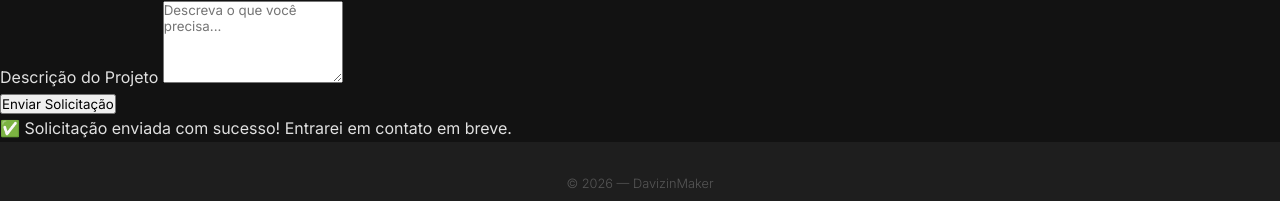
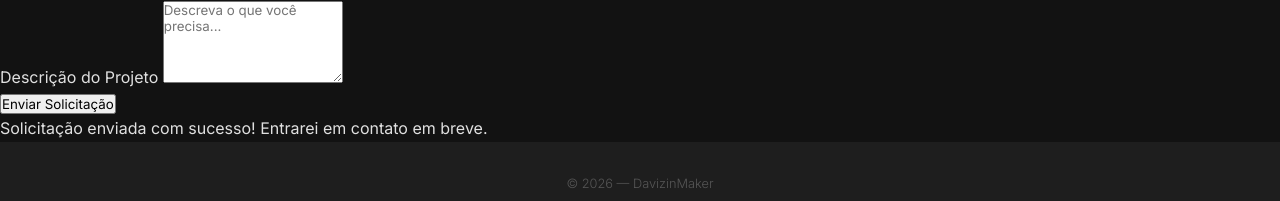
Before and after one commit to DaviLucasBorges/Index.hmtl, a plain HTML site: page Index.html in a window 1280 px wide. Shown: the part 1643-1844 px from the top of the page. Drawn offline with Linux system fonts and the light colour scheme.

Commit message:
Update Index.html

```diff
--- a/Index.html
+++ b/Index.html
@@ -176,7 +176,7 @@
             <button type="submit" class="btn-enviar">Enviar Solicitação</button>
         </form>
         <div class="form-sucesso" id="formSucesso">
-            ✅ Solicitação enviada com sucesso! Entrarei em contato em breve.
+            Solicitação enviada com sucesso! Entrarei em contato em breve.
         </div>
     </div>
 </section>
```
